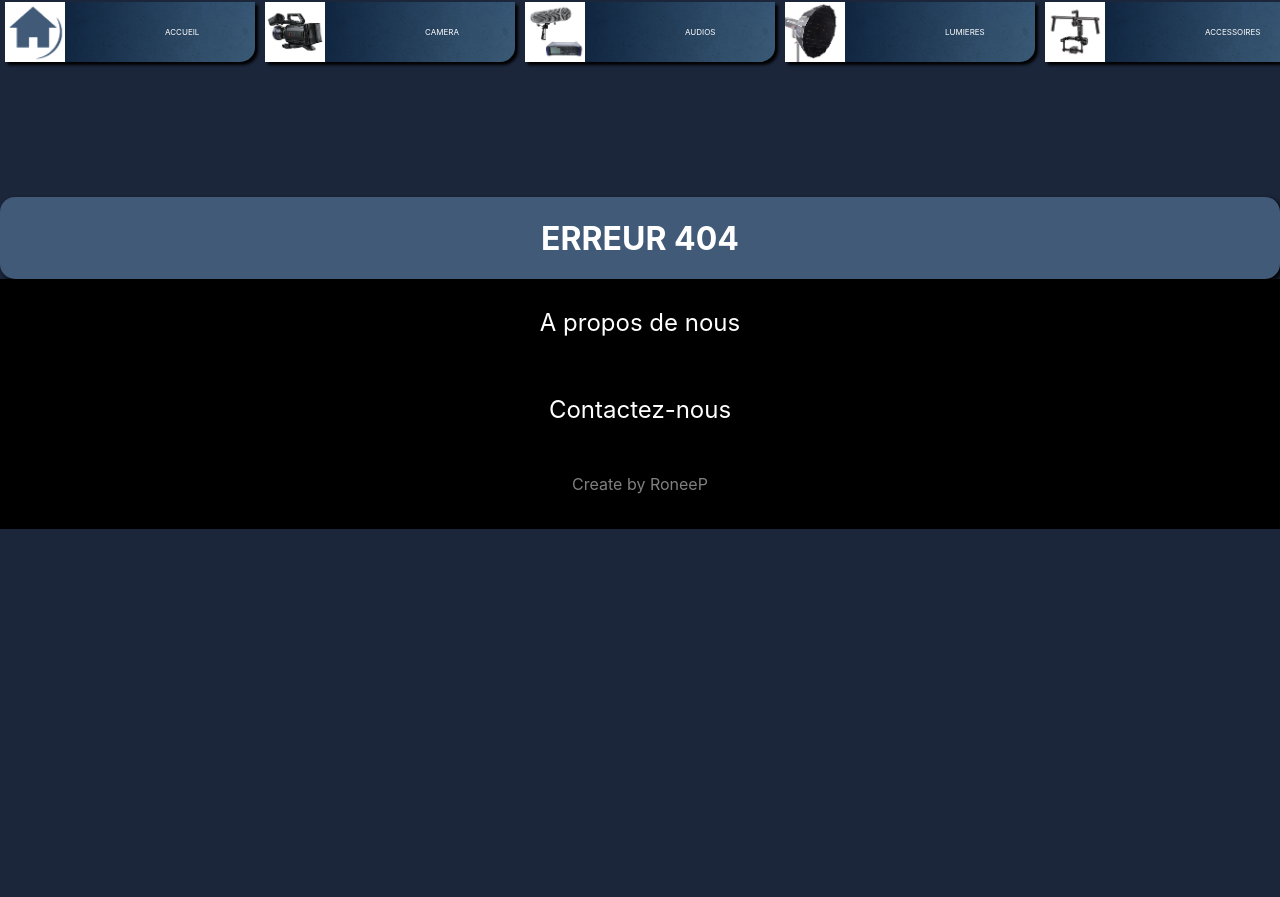
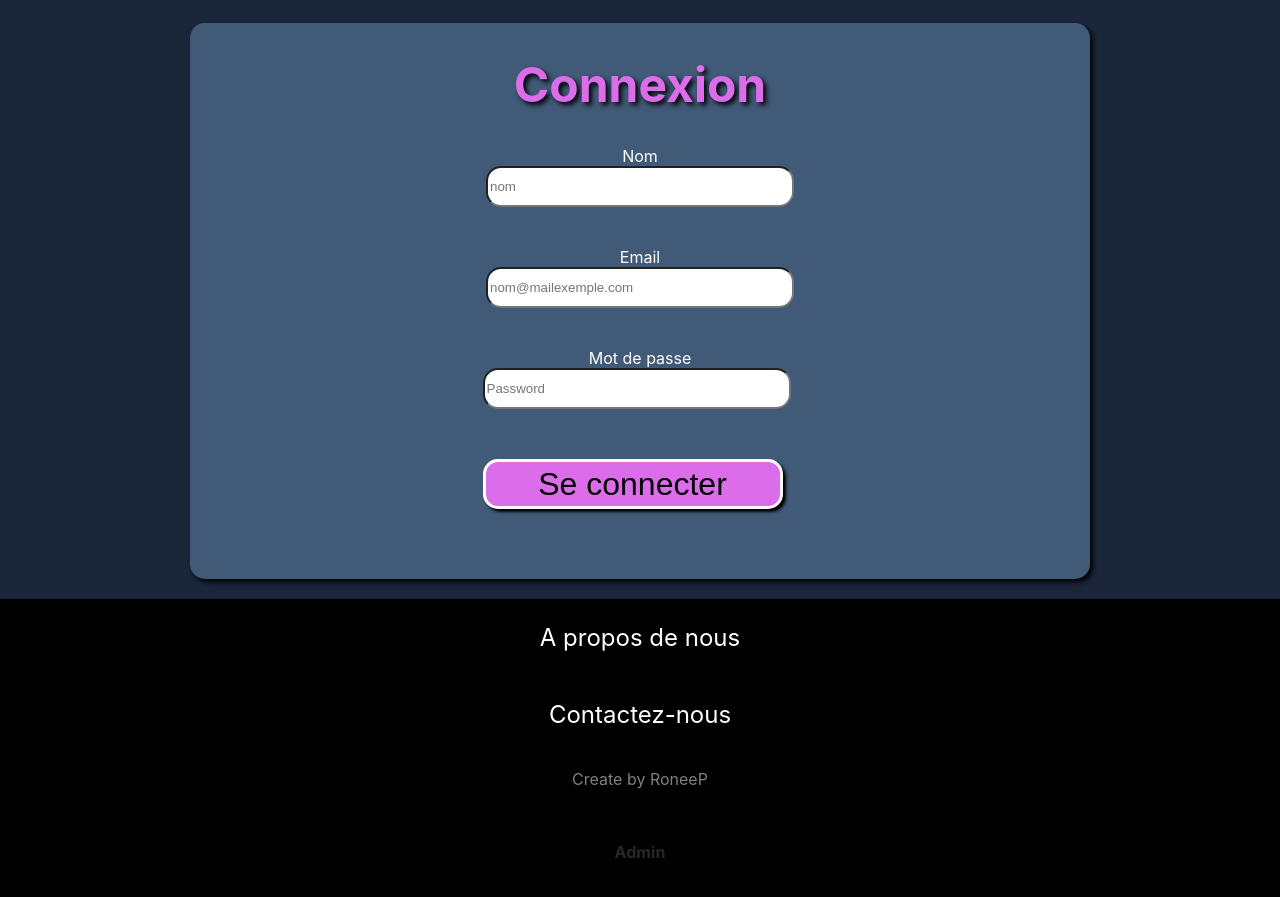
Before and after one commit to PPRonee/VIDLOCK, a React (Create React App) app: page /ConexAdmin in a window 1280 px wide. Before the commit this address had no page. Shown: the part 563-1460 px from the top of the page. Before the commit the page ends 1092 px from the top, so only its background shows below. Built offline with nearby package versions, Linux system fonts and the light colour scheme.

Commit message:
AdminPage

```diff
--- a/src/App.tsx
+++ b/src/App.tsx
@@ -18,6 +18,7 @@ import Inscription from "./pages/Inscription";
 import ProduitDetail from "./pages/ProduitDetail";
 import { table } from "console";
 import Page404 from "./pages/Page404";
+import ConexAdmin from "./pages/conexAdmin";
 
 
 function App() {
@@ -38,6 +39,7 @@ function App() {
           <Route path="/Paypal" element={<Paypal />} />
           <Route path="/Connexion" element={<Connexion />} />
           <Route path="/Inscription" element={<Inscription />} />
+          <Route path="/ConexAdmin" element={<ConexAdmin />} />
           <Route path="/ProduitDetail/:idProduct" element={<ProduitDetail />} />
         </Routes>
         <Footy />
--- a/src/components/Footy.css
+++ b/src/components/Footy.css
@@ -1,20 +1,28 @@
-.Footy{
+.Footy {
   display: grid;
   justify-content: center;
   align-items: center;
-  color:white;
-   background-color:Black;
-   width: 100%;
-   height: 250px;
-
+  color: white;
+  background-color: Black;
+  width: 100%;
+  height: 300px;
+  margin-bottom: 0px;
 }
 
-.Ft{
+.Ft {
   color: gray;
-  margin-bottom: 30px;
+  margin-bottom: 15px;
   padding-bottom: 0px;
 }
 
-.pt:hover{
-    color: blue;
+.pt:hover {
+  color: blue;
 }
+
+h6 {
+  color: rgb(39, 39, 39);
+}
+
+h6:hover {
+  color: rgb(62, 3, 3);
+}
--- a/src/components/Footy.tsx
+++ b/src/components/Footy.tsx
@@ -13,6 +13,9 @@ const Footy = () => {
         <p className="pt">Contactez-nous</p>
       </NavLink>
       <p className="Ft"> Create by RoneeP</p>
+      <NavLink to="/ConexAdmin">
+        <h6 className="pt">Admin</h6>
+      </NavLink>
     </div>
   );
 };
--- a/src/pages/Panier.tsx
+++ b/src/pages/Panier.tsx
@@ -1,18 +1,78 @@
+import { FormEvent, useRef } from "react";
 import { NavLink } from "react-router-dom";
 import Navbar from "../components/Navbar";
 import "./Panier.css";
 
+
+
+
 const Panier = () => {
+
+  const Date_depart = useRef<HTMLInputElement>(null);
+  const Date_retour = useRef<HTMLInputElement>(null);
+
+  const handleSubmitForm = async (e: FormEvent) => {
+    e.preventDefault();
+    console.log("button form clicked");
+    // console.log(NomElement.current?.value);
+    console.log(Date_depart.current?.value);
+    console.log(Date_retour.current?.value);
+
+
+    let Reservation = {
+      Date_depart: Date_depart.current?.value,
+      Date_retour: Date_retour.current?.value,
+    }
+
+    console.table(Reservation);
+ };
+
     return (
       <div>
         <Navbar />
         <div className="panbod">
           <div className="englobeur2">
+            {/* <p> `{Prenom},{Nom}` </p> */}
+            <p> Veuillez entrer les date de réservation souhaiter</p>
+
+            <form className="englobeur" onSubmit={handleSubmitForm}>
+              <div className="englobeur">
+                <label htmlFor="nameUser">Date de depart</label>
+                <input
+                  type="date"
+                  className="form-control"
+                  id="nameUser"
+                  placeholder="Date de depart"
+                  ref={Date_depart}
+                  required
+                />
+              </div>
+
+              <div className="englobeur">
+                <label htmlFor="nameUser">Date de retour</label>
+                <input
+                  type="date"
+                  className="form-control"
+                  id="nameUser"
+                  placeholder="Date de depart"
+                  ref={Date_retour}
+                  required
+                />
+              </div>
+              {/* <button className="butcon" type="submit">
+                Envoyer
+              </button> */}
+            </form>
+
             <h1>Votre panier:</h1>
             <div className="englobe2">
               <table></table>
               <p>
-          <img className="postit" src="./Assets/TotalP.png" alt="panier" />
+                <img
+                  className="postit"
+                  src="./Assets/TotalP.png"
+                  alt="panier"
+                />
               </p>
               <div className="butres">
                 <NavLink to="/Paypal">
@@ -27,4 +87,5 @@ const Panier = () => {
     );
   };
 
+
 export default Panier;
--- /dev/null
+++ b/src/pages/conexAdmin.tsx
@@ -0,0 +1,105 @@
+import { FormEvent, useRef } from "react";
+import axios from "axios";
+import { NavLink } from "react-router-dom";
+import { useNavigate } from "react-router-dom";
+import "./Connexion.css";
+
+const ConexAdmin = () => {
+  const NomElement = useRef<HTMLInputElement>(null);
+  const EmailElement = useRef<HTMLInputElement>(null);
+  const PasswordElement = useRef<HTMLInputElement>(null);
+
+  const navigate = useNavigate();
+
+  const handleSubmitForm = async (e: FormEvent) => {
+    e.preventDefault();
+    console.log("button form clicked");
+    console.log(NomElement.current?.value);
+    console.log(EmailElement.current?.value);
+    console.log(PasswordElement.current?.value);
+
+    let Admin = {
+      Nom: NomElement.current?.value,
+      Email: EmailElement.current?.value,
+      Password: PasswordElement.current?.value,
+    };
+
+    console.table(Admin);
+
+    await axios
+      .post("http://localhost:8080/api/admin/login", Admin)
+      .then((response) => {
+        console.log("00000 je suis ici 00000");
+        console.log("********************************");
+        console.log("response.data: ", response.data);
+        localStorage.setItem("token", response.data.token); // très important à ne plus jamais supprimer
+        setTimeout(() => {
+          navigate("/");
+        }, 1000);
+        alert("Connexion réussie !");
+      })
+      .catch((error) => {
+        if (error.response) {
+          console.log("xxxx  je suis la xxxx");
+          console.log(error.response.data);
+          console.log(error.response.status);
+          console.log(error.response.headers);
+        } else if (error.request) {
+          console.log(error.request);
+        } else {
+          console.log("Error", error.message);
+        }
+        console.log(error.config);
+        alert("Email ou mot de passe incorect");
+      });
+  };
+
+  return (
+    <div className="englobeur">
+      <div className="Connect">
+        <h1 className="hi">Connexion</h1>
+
+        <form className="englobeur" onSubmit={handleSubmitForm}>
+          <div className="englobeur">
+            <label htmlFor="nameUser">Nom</label>
+            <input
+              type="name"
+              className="form-control"
+              id="nameUser"
+              placeholder="nom"
+              ref={NomElement}
+            />
+          </div>
+
+          <div className="englobeur">
+            <label htmlFor="emailUser">Email</label>
+            <input
+              type="email"
+              className="form-control"
+              id="emailUser"
+              placeholder="nom@mailexemple.com"
+              ref={EmailElement}
+            />
+          </div>
+
+          <div className="englobeur">
+            <label htmlFor="passwordUser">Mot de passe</label>
+            <input
+              type="password"
+              className="form-control"
+              id="passwordUser"
+              placeholder="Password"
+              ref={PasswordElement}
+            />
+
+            <button className="butcon" type="submit">
+              Se connecter
+            </button>
+          </div>
+        </form>
+      </div>
+    </div>
+  );
+};
+
+export default ConexAdmin;
```
Lines whose indentation alone changed are shown as unchanged.
